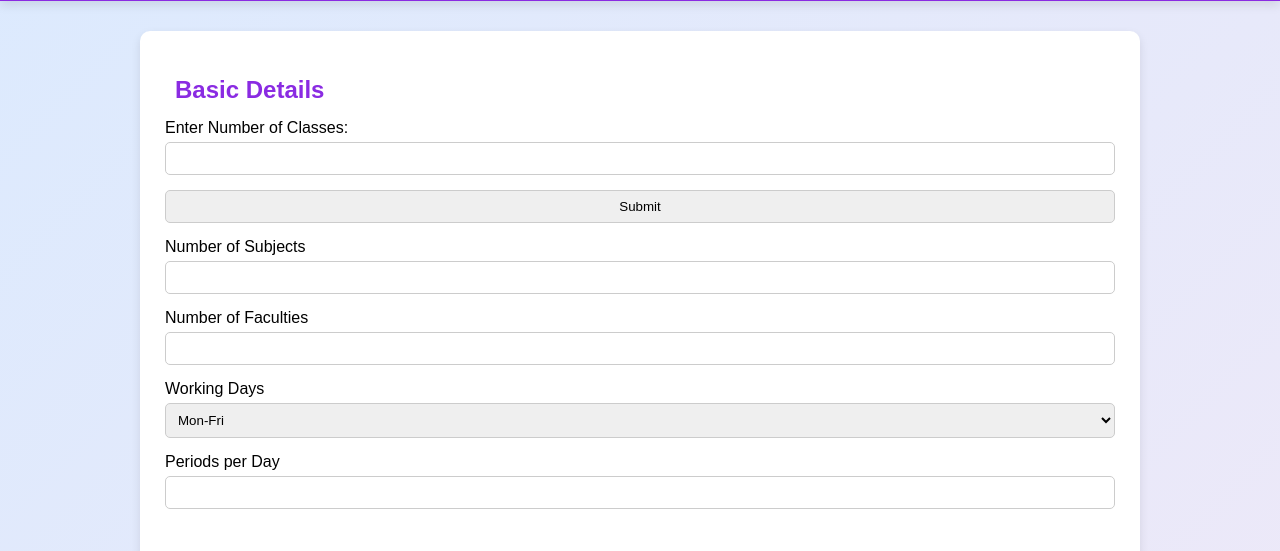
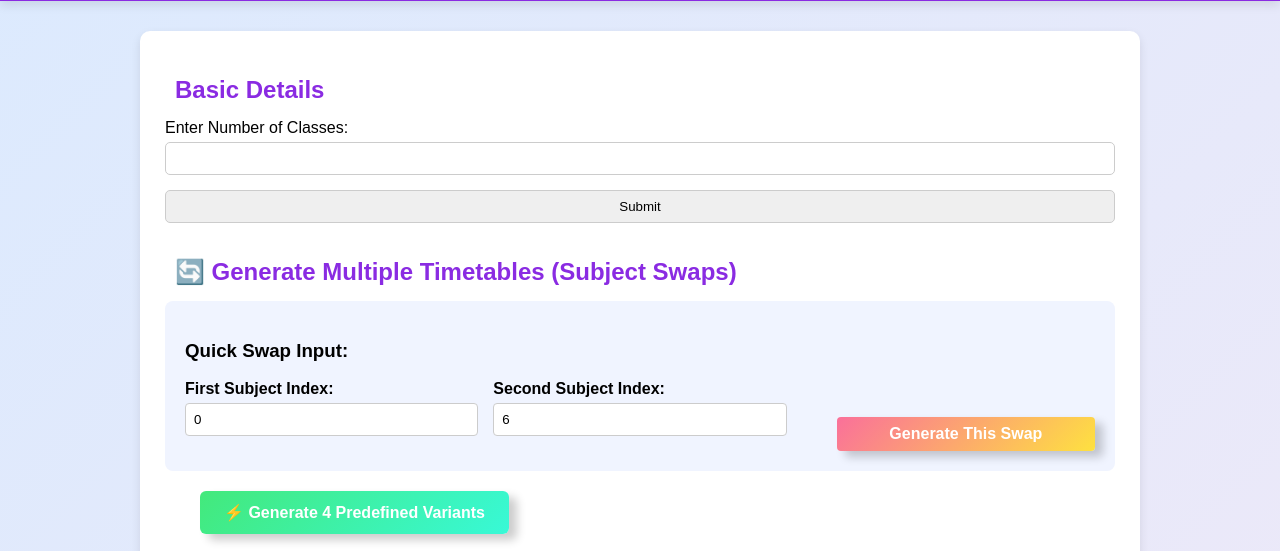
Before and after one commit to dhruvjha1802123-code/Hackathon-project, a plain HTML site: page add-class.html in a window 1280 px wide. Shown: the part 166-717 px from the top of the page. Drawn offline with nearby package versions, Linux system fonts and the light colour scheme.

Commit message:
minor bug fix, added section for swap subject

```diff
--- a/TIMETABLE/timetable.js
+++ b/TIMETABLE/timetable.js
@@ -15,7 +15,7 @@ let NUM_CLASSES = 4;  // Number of classes to generate timetables for
 let subjectCount = []; // subjectCount[class][subject] = number of lectures assigned
 
 // Sample data - you can modify this
-const subjects = [
+let subjects = [
     { name: 'Biology', teacher: 'Prof. Mehta', lecturesPerWeek: 2 },
     { name: 'Physics', teacher: 'Prof. Patel', lecturesPerWeek: 4 },
     { name: 'Chemistry', teacher: 'Prof. Kumar', lecturesPerWeek: 5 },
@@ -271,3 +271,116 @@ const BestTimetable = []
 // console.log(BestTimetable[0][0]);
 console.log(finalTimetables.length);
 // console.log(finalTimetables)
+
+// ============================================
+// SUBJECT SWAP FOR MULTIPLE TIMETABLES
+// ============================================
+
+// Store all generated timetables
+let allGeneratedTimetables = [];
+
+// Simple swap function
+function applySubjectSwaps(swapsList) {
+    const tempSubjects = JSON.parse(JSON.stringify(subjects));
+
+    swapsList.forEach(swap => {
+        [tempSubjects[swap.index1], tempSubjects[swap.index2]] =
+        [tempSubjects[swap.index2], tempSubjects[swap.index1]];
+    });
+
+    return tempSubjects;
+}
+
+// Generate timetable with swap
+function generateWithManualSwap() {
+    const idx1 = parseInt(document.getElementById('swapIndex1').value);
+    const idx2 = parseInt(document.getElementById('swapIndex2').value);
+
+    // Validate
+    if (idx1 === idx2) {
+        alert("❌ Cannot swap same subject with itself!");
+        return;
+    }
+
+    if (idx1 < 0 || idx1 > 7 || idx2 < 0 || idx2 > 7) {
+        alert("❌ Index must be between 0 and 7");
+        return;
+    }
+
+    // Apply swap
+    const swap = { index1: idx1, index2: idx2 };
+    const swappedSubjects = applySubjectSwaps([swap]);
+
+    // Generate timetable
+    const originalSubjects = subjects;
+    subjects = swappedSubjects;
+
+    initializeTimetable();
+    const success = generateTimetable(0, 0, 0);
+
+    subjects = originalSubjects;
+
+    if (success) {
+        console.log(`✅ Timetable generated with swap ${idx1} ↔ ${idx2}`);
+        alert(`✅ Timetable generated!\n\nSwapped: ${originalSubjects[idx1].name} ↔ ${originalSubjects[idx2].name}`);
+        renderWorkloadVisualization();
+    } else {
+        alert("❌ Could not generate timetable with this swap");
+    }
+}
+
+// Generate 4 predefined variants
+function generateTimetablesWithPredefinedSwaps() {
+    allGeneratedTimetables = [];
+
+    const swapConfigurations = [
+        { name: "Original", swaps: [] },
+        { name: "Swap Biology ↔ Math", swaps: [{ index1: 0, index2: 6 }] },
+        { name: "Swap Physics ↔ CS", swaps: [{ index1: 1, index2: 4 }] },
+        { name: "Swap Chemistry ↔ PE", swaps: [{ index1: 2, index2: 7 }] }
+    ];
+
+    console.log("\n" + "=".repeat(80));
+    console.log("GENERATING 4 TIMETABLE VARIANTS");
+    console.log("=".repeat(80));
+
+    swapConfigurations.forEach((config, configIndex) => {
+        console.log(`\n📌 Generating: ${config.name}...`);
+
+        let currentSubjects = subjects;
+        if (config.swaps.length > 0) {
+            currentSubjects = applySubjectSwaps(config.swaps);
+        }
+
+        const originalSubjects = subjects;
+        subjects = currentSubjects;
+
+        initializeTimetable();
+        let success = generateTimetable(0, 0, 0);
+
+        subjects = originalSubjects;
+
+        if (success) {
+            console.log(`✅ ${config.name} generated!`);
+            allGeneratedTimetables.push({
+                name: config.name,
+                timetable: JSON.parse(JSON.stringify(timetable)),
+                subjectOrder: currentSubjects.map(s => s.name),
+                swaps: config.swaps
+            });
+        } else {
+            console.log(`❌ Could not generate ${config.name}`);
+        }
+    });
+
+    // Show results
+    console.log("\n" + "=".repeat(80));
+    console.log(`✅ Generated ${allGeneratedTimetables.length} timetable variants!`);
+    console.log("=".repeat(80));
+
+    allGeneratedTimetables.forEach((tt, index) => {
+        console.log(`${index + 1}. ${tt.name}`);
+    });
+
+    alert(`✅ Generated ${allGeneratedTimetables.length} timetable variants!\nCheck console for details.`);
+}
--- a/add-class.html
+++ b/add-class.html
@@ -40,11 +40,37 @@
                 <input type="submit" value="Submit" class="ClassSubmit" />
                 </form>
             </div>
-            <div>
-                <label>Number of Subjects</label>
-                <input type="number" id="subjects">
+    <section>
+        <h2>🔄 Generate Multiple Timetables (Subject Swaps)</h2>
 
+        <div style="background: #f0f4ff; padding: 20px; border-radius: 8px; margin-bottom: 20px;">
+            <h3>Quick Swap Input:</h3>
+            <div style="display: grid; grid-template-columns: 1fr 1fr 1fr; gap: 15px;">
+                <div>
+                    <label style="display: block; margin-bottom: 5px; font-weight: 600;">First Subject Index:</label>
+                    <input type="number" id="swapIndex1" min="0" max="7" value="0"
+                           style="width: 100%; padding: 8px; border: 1px solid #ccc; border-radius: 4px;">
+                </div>
+                <div>
+                    <label style="display: block; margin-bottom: 5px; font-weight: 600;">Second Subject Index:</label>
+                    <input type="number" id="swapIndex2" min="0" max="7" value="6"
+                           style="width: 100%; padding: 8px; border: 1px solid #ccc; border-radius: 4px;">
+                </div>
+                <div style="display: flex; align-items: flex-end;">
+                    <button onclick="generateWithManualSwap()"
+                            style="width: 100%; background: linear-gradient(135deg, #fa709a, #fee140); color: white; padding: 8px 16px; border: none; border-radius: 4px; cursor: pointer; font-weight: 600;">
+                        Generate This Swap
+                    </button>
+                </div>
             </div>
+        </div>
+
+        <button onclick="generateTimetablesWithPredefinedSwaps()"
+                style="background: linear-gradient(135deg, #43e97b, #38f9d7); color: white; padding: 12px 24px; border: none; border-radius: 6px; cursor: pointer; font-weight: 600; font-size: 16px;">
+            ⚡ Generate 4 Predefined Variants
+        </button>
+    </section>
+
             <div>
                 <label>Number of Faculties</label>
                 <input type="number" id="faculties">
@@ -161,6 +187,7 @@
         </div>
     </section>
 
+
 </div>
 <script src="TIMETABLE/timetable.js"></script>
 <script src="TIMETABLE/render_timetable.js"></script>
```
